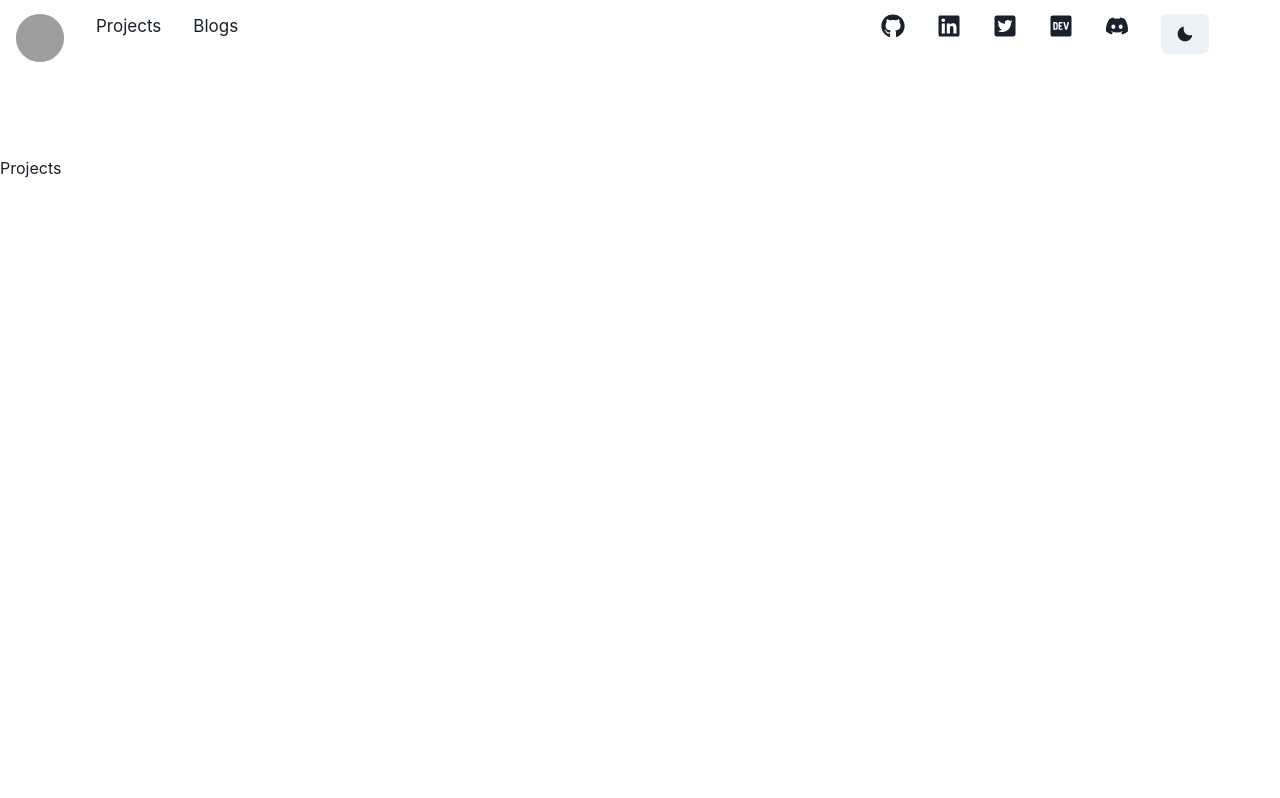
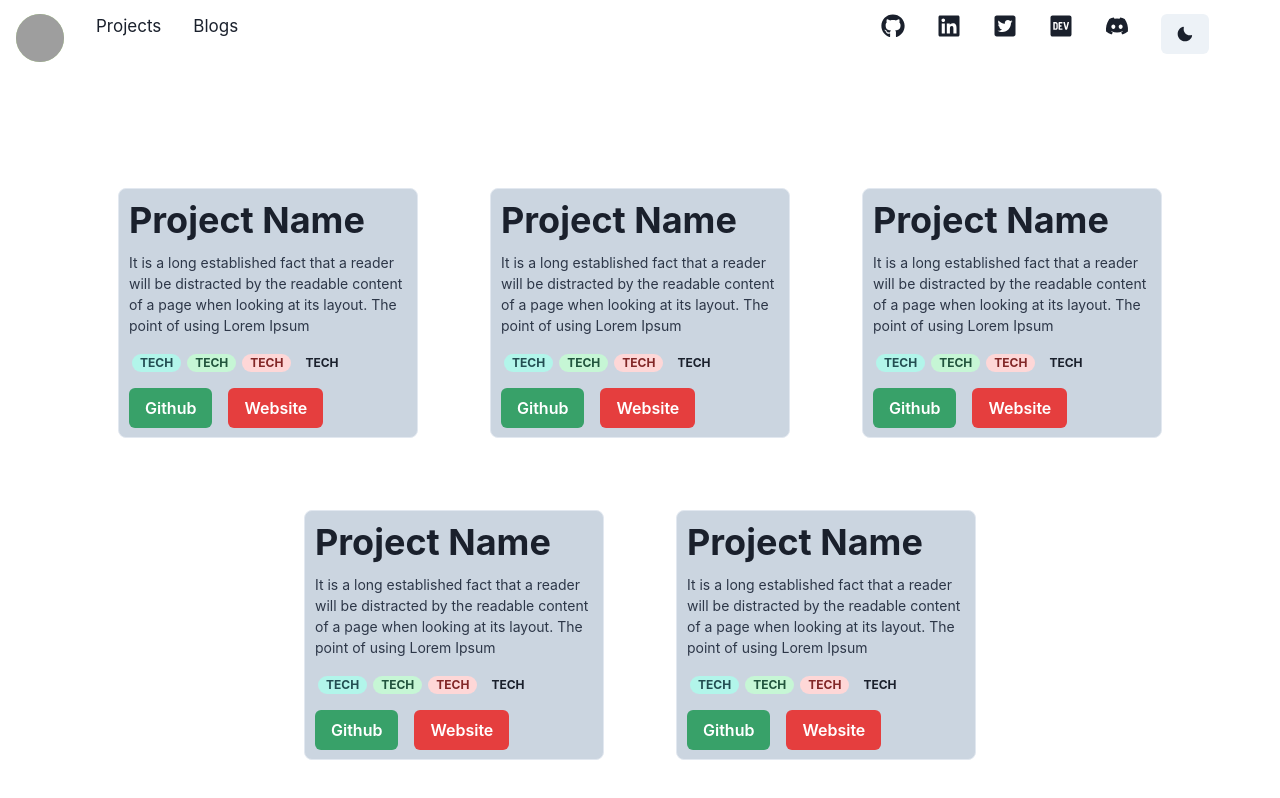
Before and after one commit to sanketshevkar/Portfolio, a Next.js app: page /projects in a window 1280 px wide. Built offline with nearby package versions, Linux system fonts and the light colour scheme; grey boxes are pictures that could not be loaded.

Commit message:
feat(*): projects tab
Signed-off-by: Sanket Shevkar <shevkar.sanket@gmail.com>

```diff
--- /dev/null
+++ b/components/Project/Badges.js
@@ -0,0 +1,14 @@
+import { Badge, Flex } from '@chakra-ui/react';
+
+function Badges(props) {
+    return (
+        <Flex margin="5px 0px 3px 10px">
+            {props.stack.map((badge, index)=>
+            <Badge key={index} borderRadius="full" margin="3px" px="2" colorScheme={badge.color}>
+                {badge.tech}
+            </Badge>)}
+        </Flex>
+    )
+}
+
+export default Badges
--- /dev/null
+++ b/components/Project/Card.js
@@ -0,0 +1,30 @@
+import Link from 'next/link';
+import { Box, useColorModeValue, Heading, Text, Button, Flex } from '@chakra-ui/react';
+import Badges from './Badges';
+
+function Card(props) {
+    const boxBackground = useColorModeValue("gray.300", "black");
+    const textColor = useColorModeValue("gray.700", "gray.500");
+
+    return (
+            <Box margin="2rem" display="inline-block" w={300} h={250} bgColor={boxBackground} borderWidth="1px" borderRadius="lg" overflow="hidden">
+                <Heading margin="10px">{props.project.name}</Heading>
+                <Text color={textColor} margin="10px" fontSize="sm">
+                 {props.project.description}
+                </Text>
+                <Flex>
+                    <Badges stack={props.project.stack}>Tech</Badges>
+                </Flex>
+                <Flex style={{margin: '10px'}}>
+                    <Button marginRight="1rem" colorScheme="green">
+                        <Link href={`${props.project.github}`} External>Github</Link>
+                    </Button>
+                    <Button colorScheme="red">
+                        <Link href={`${props.project.website}`} External>Website</Link>
+                    </Button>
+                </Flex>
+            </Box>
+    )
+}
+
+export default Card
--- /dev/null
+++ b/data.json
@@ -0,0 +1,39 @@
+{
+    "projectsList": [
+        {
+            "name": "Project Name",
+            "description": "It is a long established fact that a reader will be distracted by the readable content of a page when looking at its layout. The point of using Lorem Ipsum",
+            "github": "https://github.com/sanketshevkar/Debately",
+            "website": "https://github.com/sanketshevkar/Debately",
+            "stack": [{"tech": "tech", "color": "teal"}, {"tech": "tech", "color": "green"}, {"tech": "tech", "color": "red"}, {"tech": "tech", "color": "black"}]
+        },
+        {
+            "name": "Project Name",
+            "description": "It is a long established fact that a reader will be distracted by the readable content of a page when looking at its layout. The point of using Lorem Ipsum",
+            "github": "https://github.com/sanketshevkar/Debately",
+            "website": "https://github.com/sanketshevkar/Debately",
+            "stack": [{"tech": "tech", "color": "teal"}, {"tech": "tech", "color": "green"}, {"tech": "tech", "color": "red"}, {"tech": "tech", "color": "black"}]
+        },
+        {
+            "name": "Project Name",
+            "description": "It is a long established fact that a reader will be distracted by the readable content of a page when looking at its layout. The point of using Lorem Ipsum",
+            "github": "https://github.com/sanketshevkar/Debately",
+            "website": "https://github.com/sanketshevkar/Debately",
+            "stack": [{"tech": "tech", "color": "teal"}, {"tech": "tech", "color": "green"}, {"tech": "tech", "color": "red"}, {"tech": "tech", "color": "black"}]
+        },
+        {
+            "name": "Project Name",
+            "description": "It is a long established fact that a reader will be distracted by the readable content of a page when looking at its layout. The point of using Lorem Ipsum",
+            "github": "https://github.com/sanketshevkar/Debately",
+            "website": "https://github.com/sanketshevkar/Debately",
+            "stack": [{"tech": "tech", "color": "teal"}, {"tech": "tech", "color": "green"}, {"tech": "tech", "color": "red"}, {"tech": "tech", "color": "black"}]
+        },
+        {
+            "name": "Project Name",
+            "description": "It is a long established fact that a reader will be distracted by the readable content of a page when looking at its layout. The point of using Lorem Ipsum",
+            "github": "https://github.com/sanketshevkar/Debately",
+            "website": "https://github.com/sanketshevkar/Debately",
+            "stack": [{"tech": "tech", "color": "teal"}, {"tech": "tech", "color": "green"}, {"tech": "tech", "color": "red"}, {"tech": "tech", "color": "black"}]
+        }
+    ]
+}
--- a/pages/projects.js
+++ b/pages/projects.js
@@ -1,10 +1,20 @@
-import React from 'react'
+import Head from 'next/head';
+import { Flex, Wrap, WrapItem } from '@chakra-ui/layout';
+import Card from '../components/Project/Card';
+import data from '../data.json';
 
 function projects() {
     return (
-        <div>
-            Projects
-        </div>
+        <Flex>
+            <Head>
+                <title>Projects</title>
+                <meta property="og:title" content="My page title" key="title" />
+                <link rel="icon" href="https://i.imgur.com/r84NYEK.png" />
+            </Head>
+            <Wrap justify="center">
+                {data.projectsList.map((project, index)=><WrapItem><Card key={index} project={project}/></WrapItem>)}
+            </Wrap>
+        </Flex>
     )
 }
 
```
